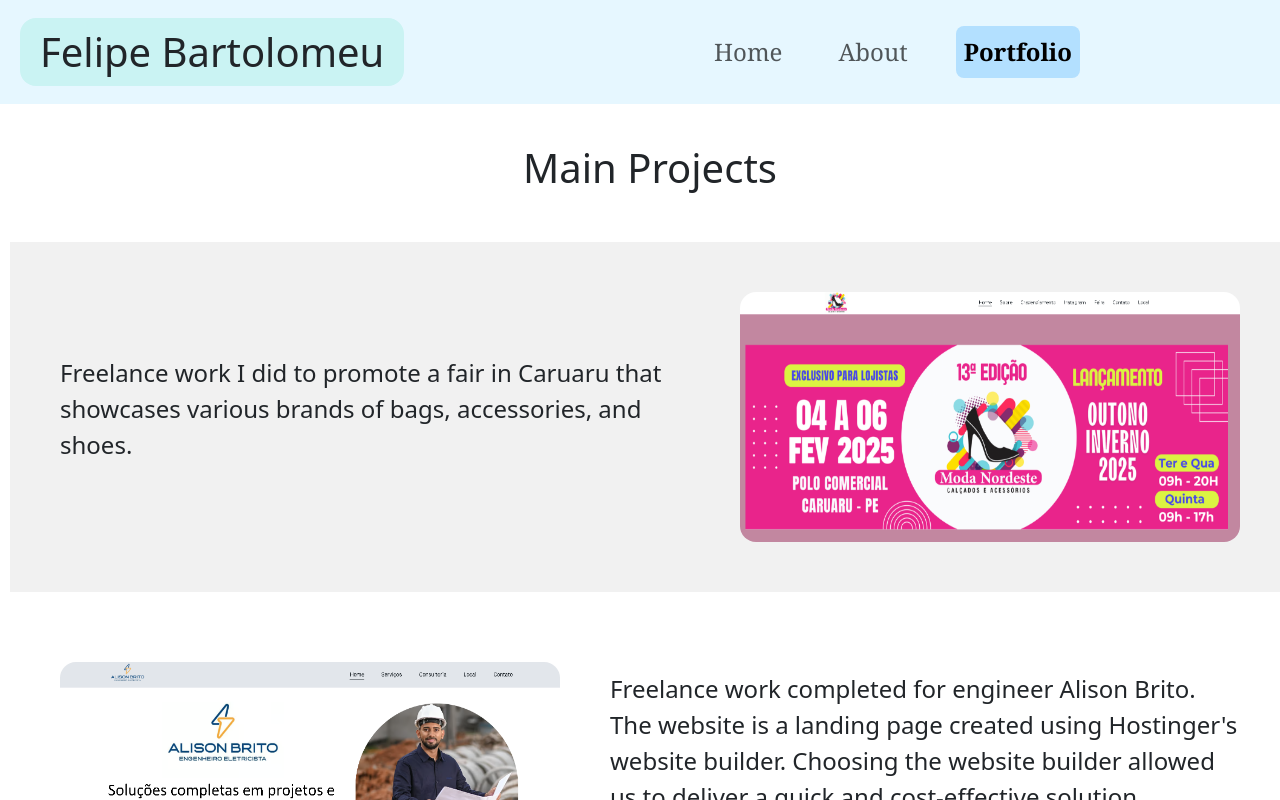
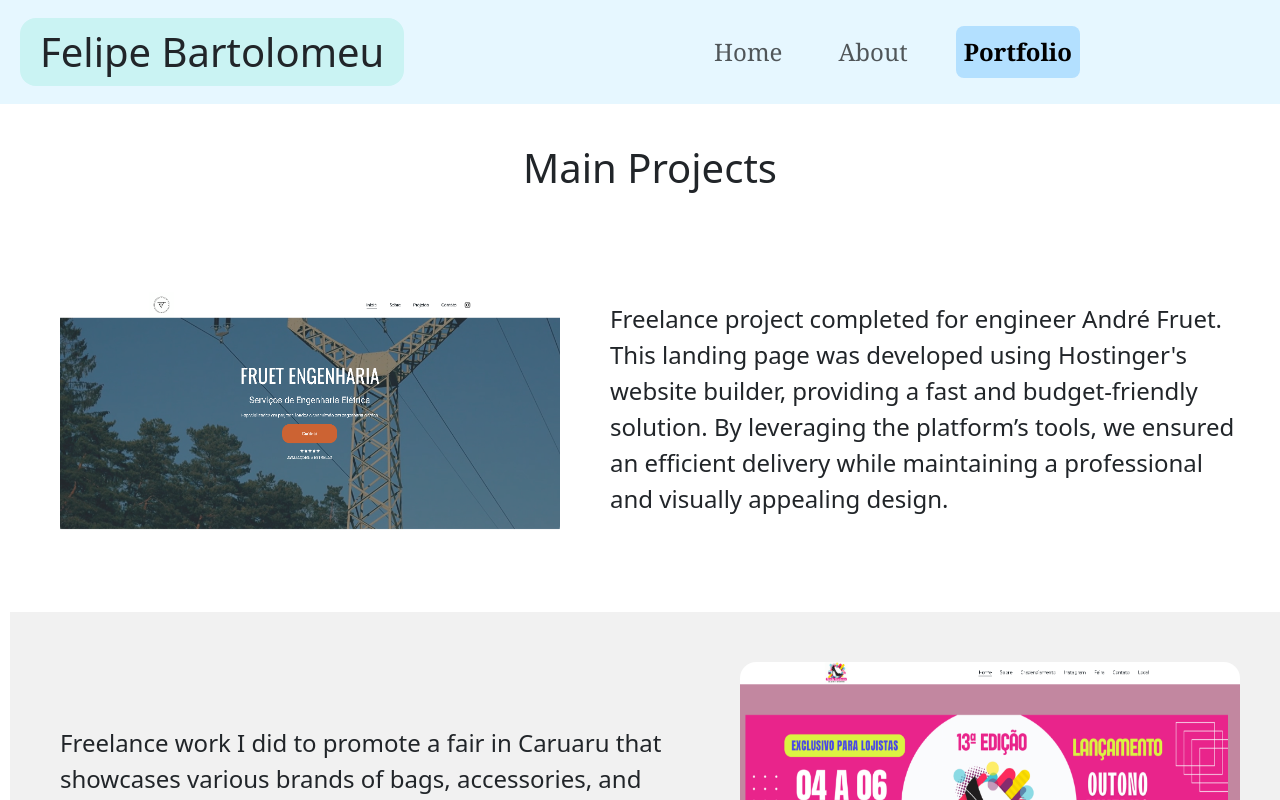
Before and after one commit to felipebart99/felipebartolomeu.github.io, a React (Vite) app: page /portfolio in a window 1280 px wide. Shown: the top 800 px of the page. Built offline with nearby package versions, Linux system fonts and the light colour scheme.

Commit message:
andre fruet

```diff
--- a/src/routes/Portfolio.jsx
+++ b/src/routes/Portfolio.jsx
@@ -5,6 +5,22 @@
   return (
     <div className="wrapper">
       <h1 className="tituloP">Main Projects</h1>
+      <div className="estilo1">
+        <a
+          href="https://fruetengenharia.com.br"
+          target="_blank"
+          rel="noopener noreferrer"
+        >
+          <img src="\img\image.png" alt="imagem 1" className="imgP" />
+        </a>
+        <p>
+          Freelance project completed for engineer André Fruet. This landing
+          page was developed using Hostinger's website builder, providing a fast
+          and budget-friendly solution. By leveraging the platform’s tools, we
+          ensured an efficient delivery while maintaining a professional and
+          visually appealing design.
+        </p>
+      </div>
       <div className="estilo1 destaque">
         <p>
           Freelance work I did to promote a fair in Caruaru that showcases
```
Also changed, not shown: public/img/image.png (added).
